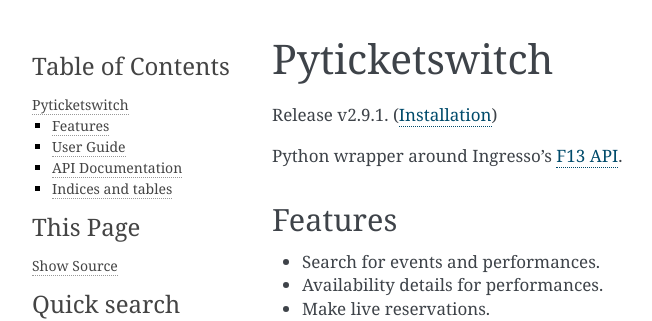
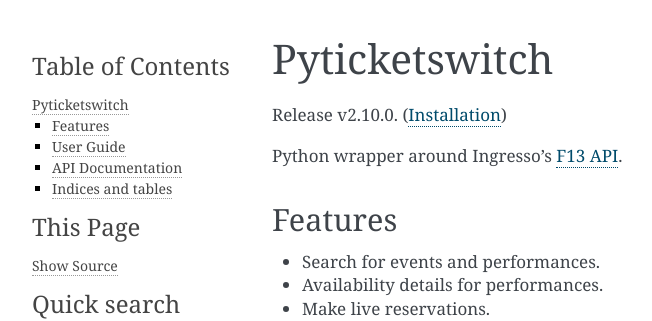
Before and after one commit to ingresso-group/pyticketswitch, a Sphinx documentation site: the page built from docs/index.rst, in a window 1280 px wide. Shown: the top 321 px of the page, without its empty margins (148-800 px from the left). Built offline with Sphinx 7.4.7, drawn with Linux system fonts in a browser that asks for light colours.

Commit message:
Prepare version 2.10.0

```diff
--- a/docs/conf.py
+++ b/docs/conf.py
@@ -64,10 +64,10 @@
 #
 # The short X.Y version.
 
-version = '2.9.1'
+version = '2.10.0'
 
 # The full version, including alpha/beta/rc tags.
-release = '2.9.1'
+release = '2.10.0'
 
 # The language for content autogenerated by Sphinx. Refer to documentation
 # for a list of supported languages.
--- a/pyticketswitch/__init__.py
+++ b/pyticketswitch/__init__.py
@@ -1,4 +1,4 @@
 from pyticketswitch.client import Client  # NOQA
 
 
-__version__ = "2.9.1"
+__version__ = "2.10.0"
--- a/setup.py
+++ b/setup.py
@@ -4,7 +4,7 @@
 
 setup(
     name='pyticketswitch',
-    version='2.9.1',
+    version='2.10.0',
     author='Ingresso',
     author_email='systems@ingresso.co.uk',
     url='https://github.com/ingresso-group/pyticketswitch/',
```
Also changed, not shown: CHANGELOG.md (+2 -0 lines).
